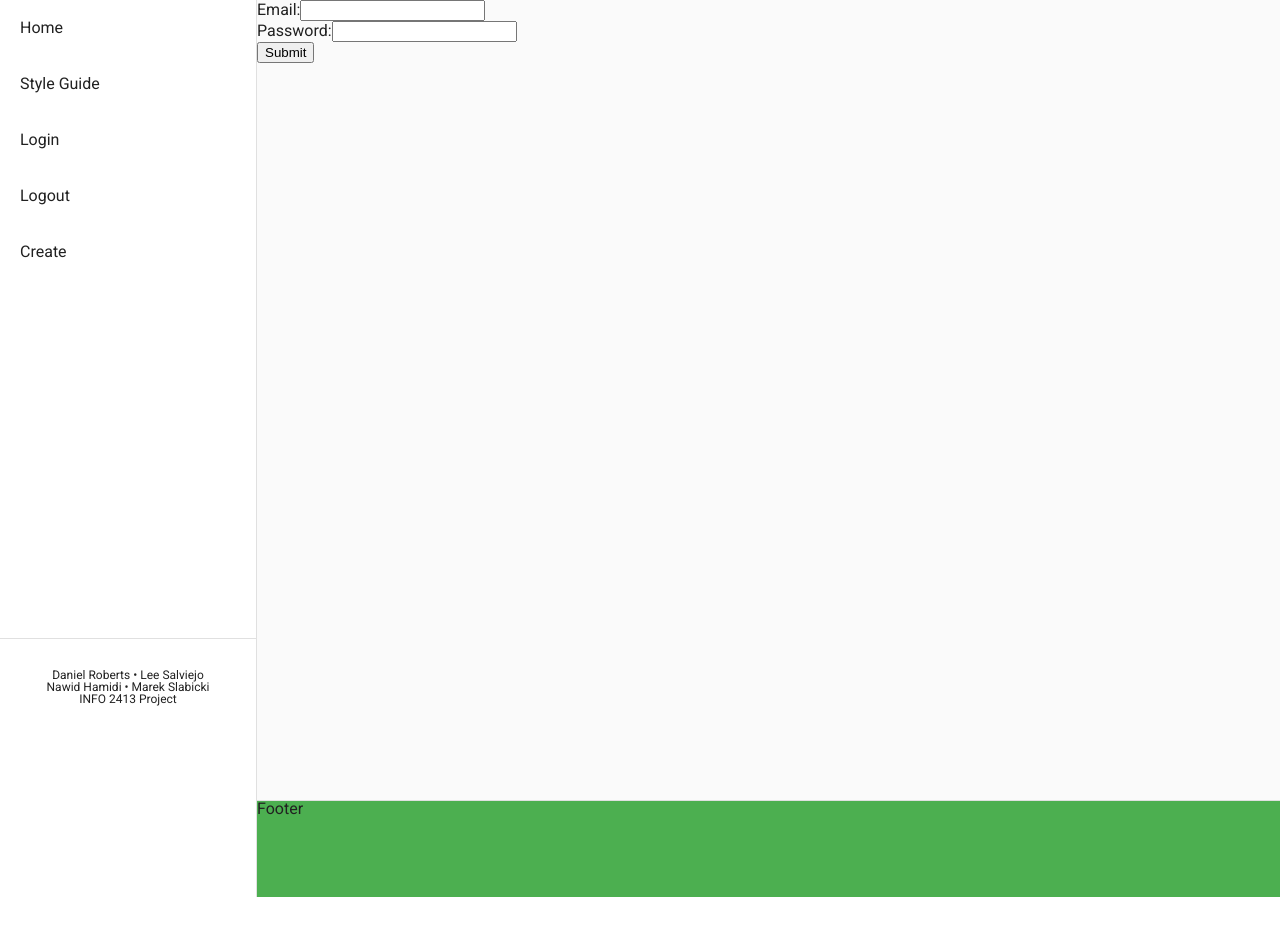
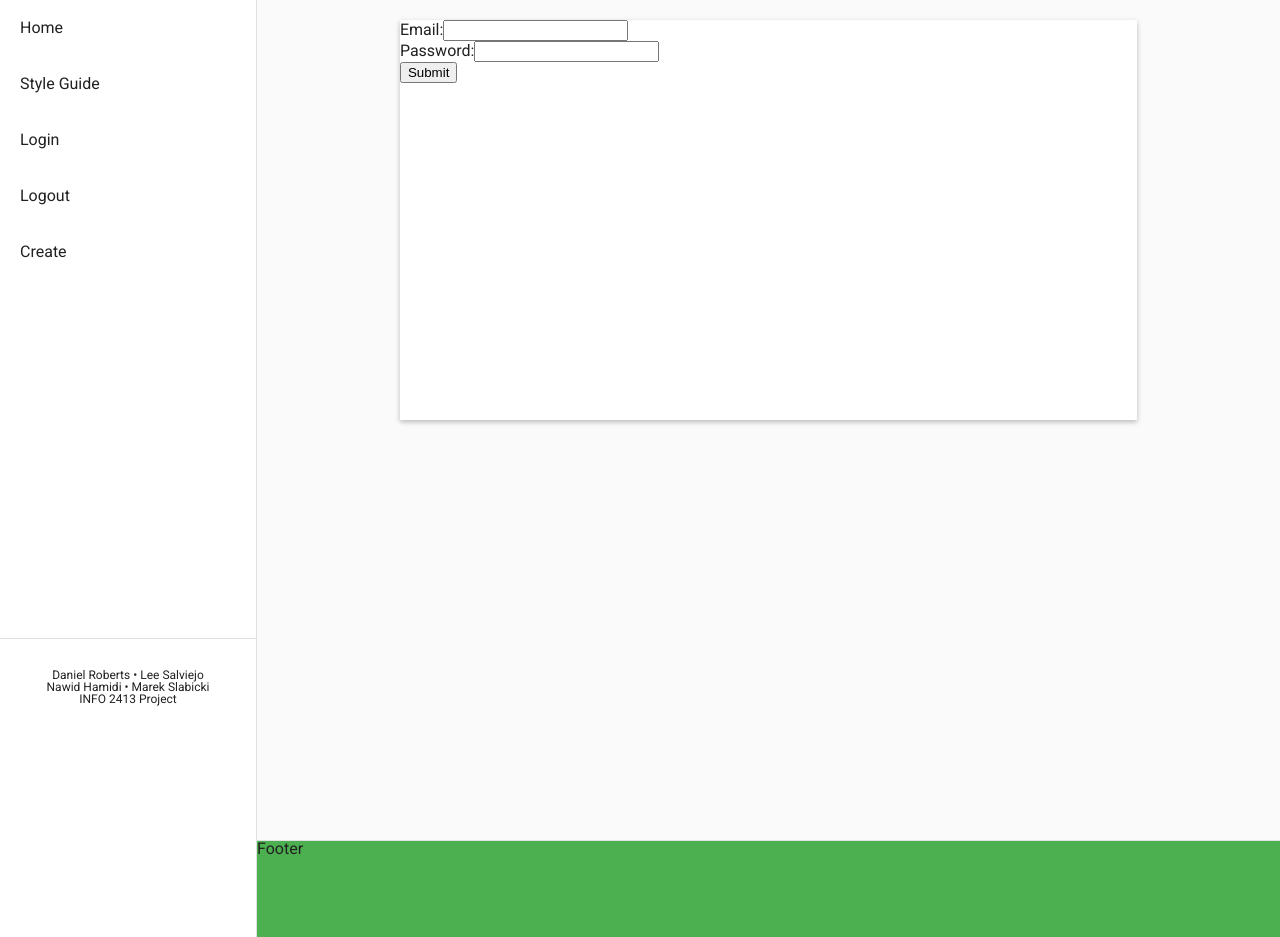
Before and after one commit to thaniri/tpc2017, a PHP site: page /login.php in a window 1280 px wide. Shown: the part 65-1002 px from the top of the page. Before the commit the page ends 962 px from the top, so only its background shows below. Run offline with PHP 8.4, Linux system fonts and the light colour scheme.

Commit message:
created cards for displaying content and changed pages to reflect that

```diff
--- a/css/styles.css
+++ b/css/styles.css
@@ -64,10 +64,13 @@ h1, h2, h3, h4, h5, h6, p, span, div{
 }
 
 .largeContent{
+	position:relative;
 	min-height:50vh;
 	width:75%;
 	margin-left:auto;
 	margin-right:auto;
+	background-color:#fff;
+	box-shadow: 0 2px 5px rgba(0,0,0,.26);
 }
 
 .smallContent{
@@ -75,6 +78,8 @@ h1, h2, h3, h4, h5, h6, p, span, div{
 	width:25%;
 	margin-left:auto;
 	margin-right:auto;
+	background-color:#fff;
+	box-shadow: 0 2px 5px rgba(0,0,0,.26);
 }
 
 /*COLOURS START HERE*/
@@ -179,6 +184,7 @@ main{
 	min-height:100vh;
 	border-left: 1px solid #e0e0e0;
 	background-color:#fafafa;
+	padding:20px;
 }
 
 nav{
--- a/incs/main.php
+++ b/incs/main.php
@@ -1,14 +1,14 @@
 <?php
 session_start();
 
-echo 'hi ';
+echo '<div class="largeContent">';
 if (isset($_SESSION['loggedin'])){
 	echo $_SESSION['email'];
 }
 else{
 	echo '<br/>not logged in';
 }
-
+echo '</div>'
 
 
 ?>
--- a/incs/mainLogin.php
+++ b/incs/mainLogin.php
@@ -7,6 +7,7 @@ checkForLogin();
 * This method checks for a loggedin session variable and redirects
 * This method deals with the submit button
 */
+
 function checkForLogin(){
 	if(isset($_SESSION['loggedin'])){
 		//if the user is already logged in redirect them to the homepage
@@ -20,8 +21,7 @@ function checkForLogin(){
 			login($_POST['email'], $_POST['password']);
 		}
 		else{
-			displayForm();
-			echo 'Invalid Input';
+			displayFormInvalid();
 		}
 	}
 	else{
@@ -33,13 +33,29 @@ function checkForLogin(){
 * This method creates a login form
 */
 function displayForm(){
-	echo '
-	<form name="loginForm" onsubmit="return validateLogin()" action="login.php" method="post">
-		Email:<input type="textbox" name="email"></input><br/>
-		Password:<input type="textbox" name="password"></input><br/>
-		<input type="submit" name="submit"></input>
-		<div id="inputErrors"></div>
-	</form>';
+	echo '<div class="largeContent">
+		<form name="loginForm" onsubmit="return validateLogin()" action="login.php" method="post">
+			Email:<input type="textbox" name="email"></input><br/>
+			Password:<input type="textbox" name="password"></input><br/>
+			<input type="submit" name="submit"></input>
+			<div id="inputErrors"></div>
+		</form>
+	</div>';
+}
+
+/**
+* This method makes a form after an invalid input has been detected
+*/
+function displayFormInvalid(){
+	echo '<div class="largeContent">
+		<form name="loginForm" onsubmit="return validateLogin()" action="login.php" method="post">
+			Email:<input type="textbox" name="email"></input><br/>
+			Password:<input type="textbox" name="password"></input><br/>
+			<input type="submit" name="submit"></input>
+			<div id="inputErrors"></div>
+		</form>
+		<p class="errorMessage">Invalid Input</p>
+	</div>';
 }
 
 /**
@@ -65,8 +81,7 @@ function login($email, $password){
 		die();
 	}
 	else{
-		displayForm();
-		echo 'wrong user or password';
+		displayFormInvalid();
 	}
 }
 
--- a/incs/mainStyleGuide.php
+++ b/incs/mainStyleGuide.php
@@ -1,6 +1,6 @@
 <?php
 
-echo'<main>
+echo'   <div class="largeContent">
             <!--TODO: separate into inc. files-->
             <p>Lorem ipsum dolor sit amet, consectetur adipiscing elit. Etiam faucibus magna mi, in feugiat leo suscipit dignissim. In eget ipsum molestie, lacinia sem et, facilisis turpis. Sed vel nunc euismod, ultricies nulla vel, placerat nunc. Mauris vitae nunc enim. Donec ut sodales dolor. Maecenas placerat finibus ornare. Phasellus varius, odio sed cursus efficitur, felis arcu pretium odio, convallis volutpat elit neque id augue. Praesent varius libero nec sem pulvinar, eget sodales augue hendrerit. Proin nec nulla id diam hendrerit fringilla eu cursus ligula. Sed varius ut ante tristique tempor. Nullam fermentum feugiat augue vel dapibus. Cras a gravida quam. Praesent tincidunt in augue sit amet auctor.</p>
             <div class="colourSwatch">
@@ -29,6 +29,6 @@ echo'<main>
             </div>
             <span>Potential Logo<img src="images/logo.svg" height="100px" width="100px"></img></span>
             <!--TODO h1/h2/h3, p tag font size-->
-        </main>';
+        </div>';
 
 ?>
```
Also changed, not shown: incs/mainCreate.php (+20 -3 lines).
